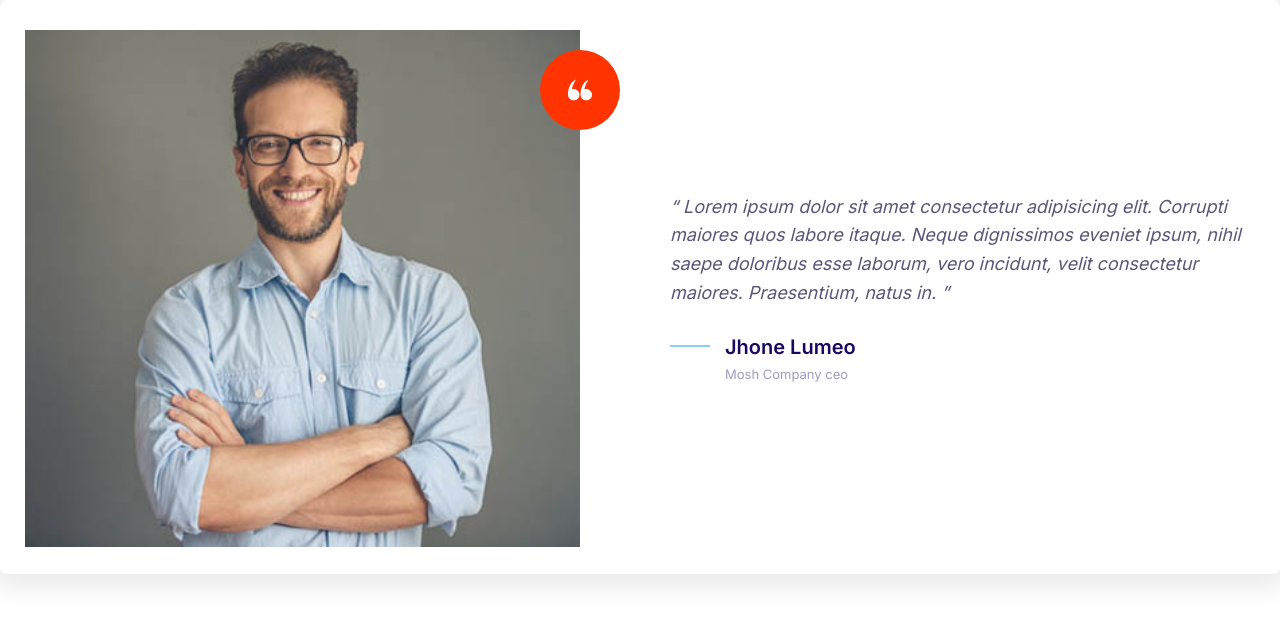
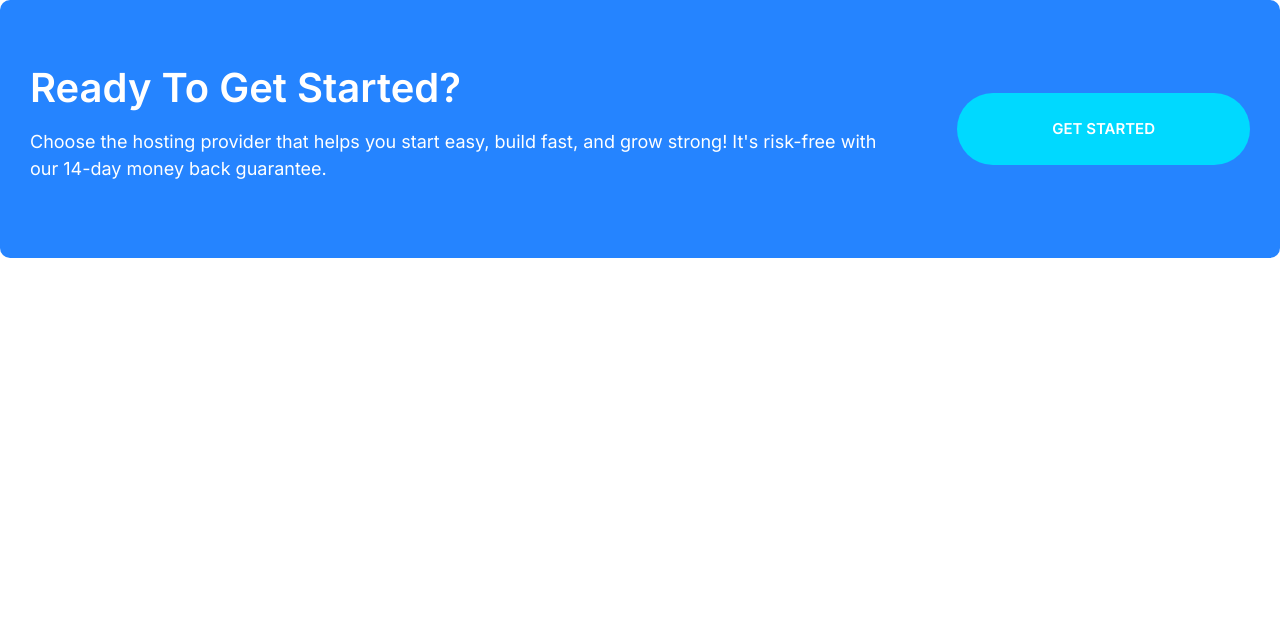
Before and after one commit to seanc0der/moshify-replica, a plain HTML site: page index.html in a window 1280 px wide. Drawn offline with Linux system fonts and the light colour scheme.

Commit message:
Defined the callout component.

```diff
--- a/css/styles.css
+++ b/css/styles.css
@@ -264,20 +264,20 @@ a {
 }
 
 .btn--medium {
-	padding: 3rem 9rem;
+	padding: 2.5rem 9.5rem;
 }
 
 .btn--block {
 	width: 100%;
 }
 
-@media screen and (min-width: 1024px) {
+@media screen and (min-width: 768px) {
 	.btn {
 		font-size: 1.5rem;
 	}
 
 	.btn--medium {
-		padding: 2.5 6rem;
+		padding: 2.5 5.8rem;
 	}
 }
 
@@ -608,3 +608,62 @@ a {
 		line-height: 1.6;
 	}
 }
+
+/* Callouts */
+
+.callout {
+	border-radius: 10px;
+	font-size: 2.4rem;
+	padding: 6rem 4.5rem;
+}
+
+.callout--primary {
+	background-color: var(--color-primary);
+	color: white;
+}
+
+.callout__content {
+	text-align: center;
+}
+
+.callout__title {
+	color: white;
+	font-size: 4rem;
+	font-weight: 600;
+	margin-top: 0;
+}
+
+.callout .btn {
+	align-self: center;
+	justify-self: center;
+}
+
+@media screen and (min-width: 768px) {
+	.callout {
+		font-size: 1.8rem;
+		padding: 5.8rem 3rem;
+	}
+
+	.callout .grid--1x2 {
+		gap: 2rem;
+		grid-template-columns: 1fr auto;
+	}
+
+	.callout__content {
+		text-align: left;
+	}
+
+	.callout__title {
+		font-size: 3rem;
+	}
+}
+
+@media screen and (min-width: 1024px) {
+	.callout .grid--1x2 {
+		gap: 5rem;
+	}
+
+	.callout__title {
+		font-size: 4rem;
+	}
+}
--- a/index.html
+++ b/index.html
@@ -14,37 +14,17 @@
 		<title>Moshify — Go Online for Just $9</title>
 	</head>
 	<body>
-		<article class="card testimonial">
+		<article class="callout callout--primary">
 			<div class="grid grid--1x2">
-				<div class="testimonial__image-container">
-					<img src="images/testimonial.jpg" alt="A happy, smiling customer" />
-					<span class="icon-container icon-container--accent">
-						<svg class="icon icon--plain icon--small">
-							<use xlink:href="images/sprite.svg#quotes"></use>
-						</svg>
-					</span>
+				<div class="callout__content">
+					<h3 class="callout__title">Ready To Get Started?</h3>
+					<p>
+						Choose the hosting provider that helps you start easy, build fast,
+						and grow strong! It's risk-free with our 14-day money back
+						guarantee.
+					</p>
 				</div>
-				<blockquote class="quote">
-					<p class="quote__text">
-						Lorem ipsum dolor sit amet consectetur adipisicing elit. Corrupti
-						maiores quos labore itaque. Neque dignissimos eveniet ipsum, nihil
-						saepe doloribus esse laborum, vero incidunt, velit consectetur
-						maiores. Praesentium, natus in.
-					</p>
-					<footer class="quote__footer">
-						<article class="media quote__author-container">
-							<div class="media__image">
-								<svg class="icon icon--primary quote__author-icon">
-									<use xlink:href="images/sprite.svg#line"></use>
-								</svg>
-							</div>
-							<div class="media__body">
-								<h3 class="media__title quote__author">Jhone Lumeo</h3>
-								<span class="quote__author-company">Mosh Company ceo</span>
-							</div>
-						</article>
-					</footer>
-				</blockquote>
+				<a href="" class="btn btn--secondary btn--medium">get started</a>
 			</div>
 		</article>
 	</body>
```
Also changed, not shown: components/callout.html (added, +12 -0 lines).
